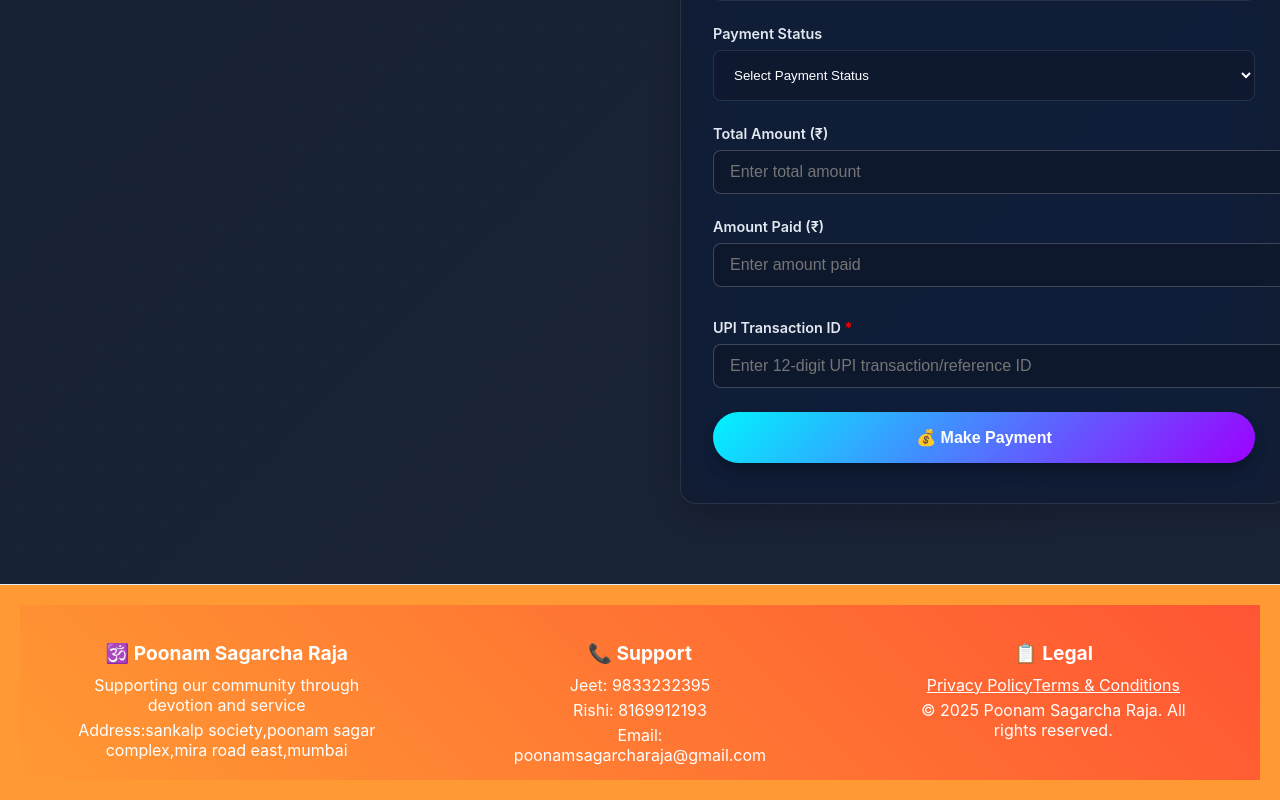
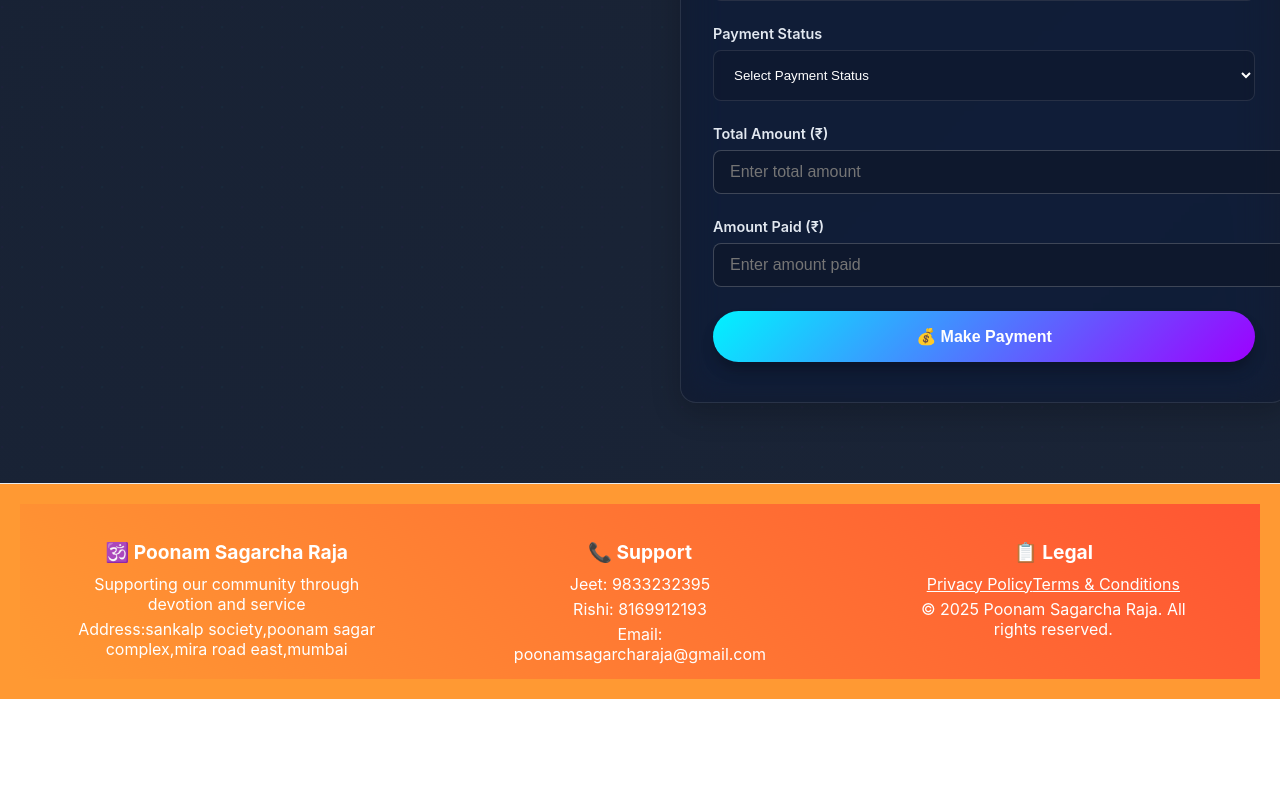
Before and after one commit to jeetshorey123/ganpatifinal, a React (Create React App) app in the folder src/: page / in a window 1280 px wide. Shown: the part 2355-3155 px from the top of the page. After the commit the page ends 3054 px from the top, so only its background shows below. Built offline with nearby package versions, Linux system fonts and the light colour scheme; no server answers; the HTML template or start-up script is replaced by a standard one.

Commit message:
Update AppRouter.js

```diff
--- a/src/AppRouter.js
+++ b/src/AppRouter.js
@@ -844,6 +844,7 @@ May Lord Ganesha bless you and your family.
                     className="form-input"
                     onWheel={e => e.target.blur()}
                   />
+                  {formData.paymentMethod === 'UPI' && (
                     <div className="form-group">
                       <label htmlFor="upiTransactionId">UPI Transaction ID <span style={{color: 'red'}}>*</span></label>
                       <input
@@ -861,6 +862,7 @@ May Lord Ganesha bless you and your family.
                         className="form-input"
                       />
                     </div>
+                  )}
                 </div>
               </div>
 
```
Lines whose indentation alone changed are shown as unchanged.
